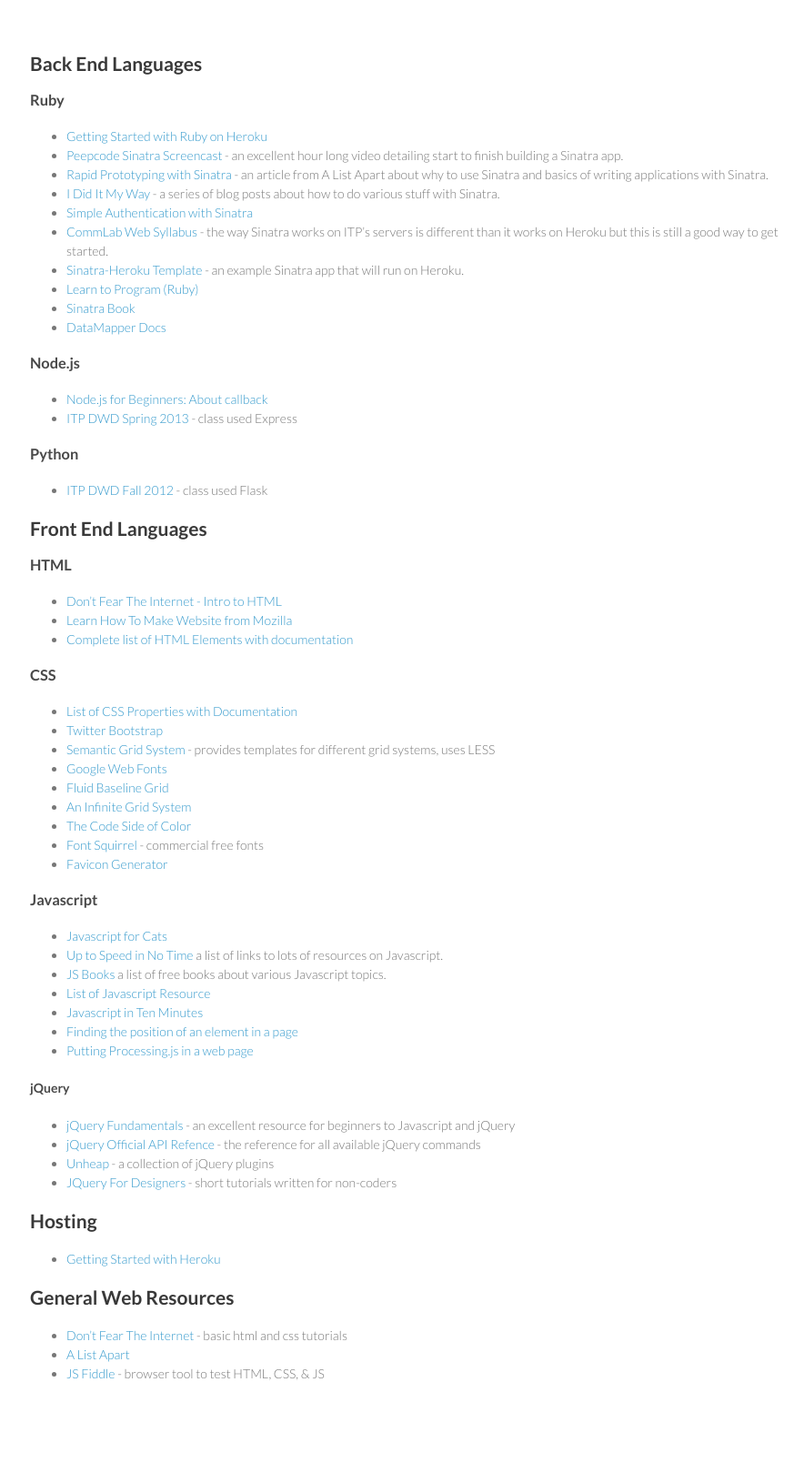
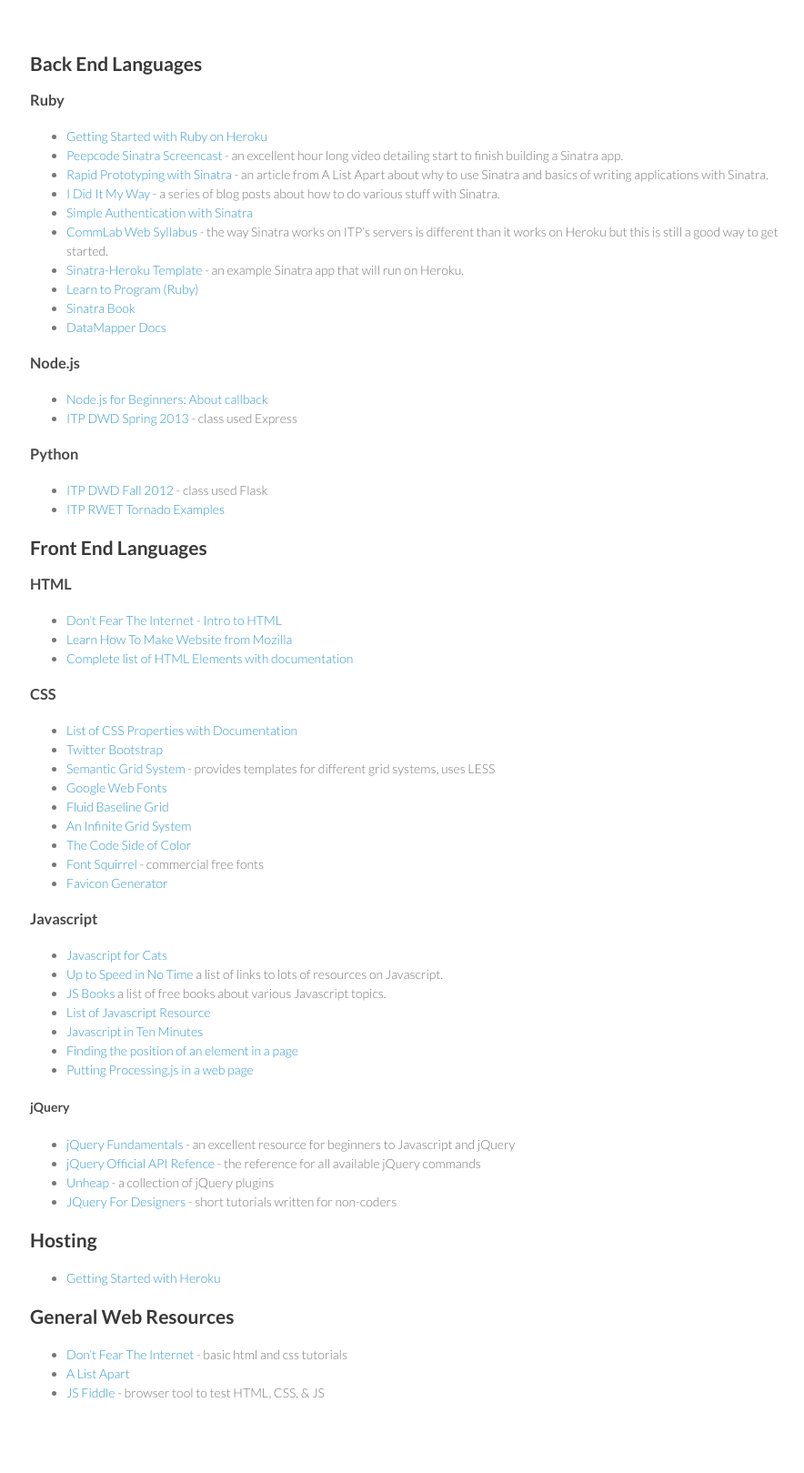
Before and after one commit to itpresidents/itpresidents.github.com, a Jekyll site: the page built from resources/web.md, in a window 1280 px wide. Shown: the whole page at 91% size, without its empty margins (177-1061 px from the left). Built offline with Jekyll 4.4.1, drawn with Linux system fonts in a browser that asks for light colours; Markdown is read by kramdown in place of the engine named in the settings; before the commit the page ends 1598 px from its top, so only the background shows below that.

Commit message:
Update resources/web.md

```diff
--- a/resources/web.md
+++ b/resources/web.md
@@ -26,6 +26,7 @@
 ### Python
 
 - [ITP DWD Fall 2012](http://itppyweb.herokuapp.com/) - class used Flask
+- [ITP RWET Tornado Examples](https://github.com/aparrish/rwet-examples/tree/master/tornado)
 
 ## Front End Languages
 
```
